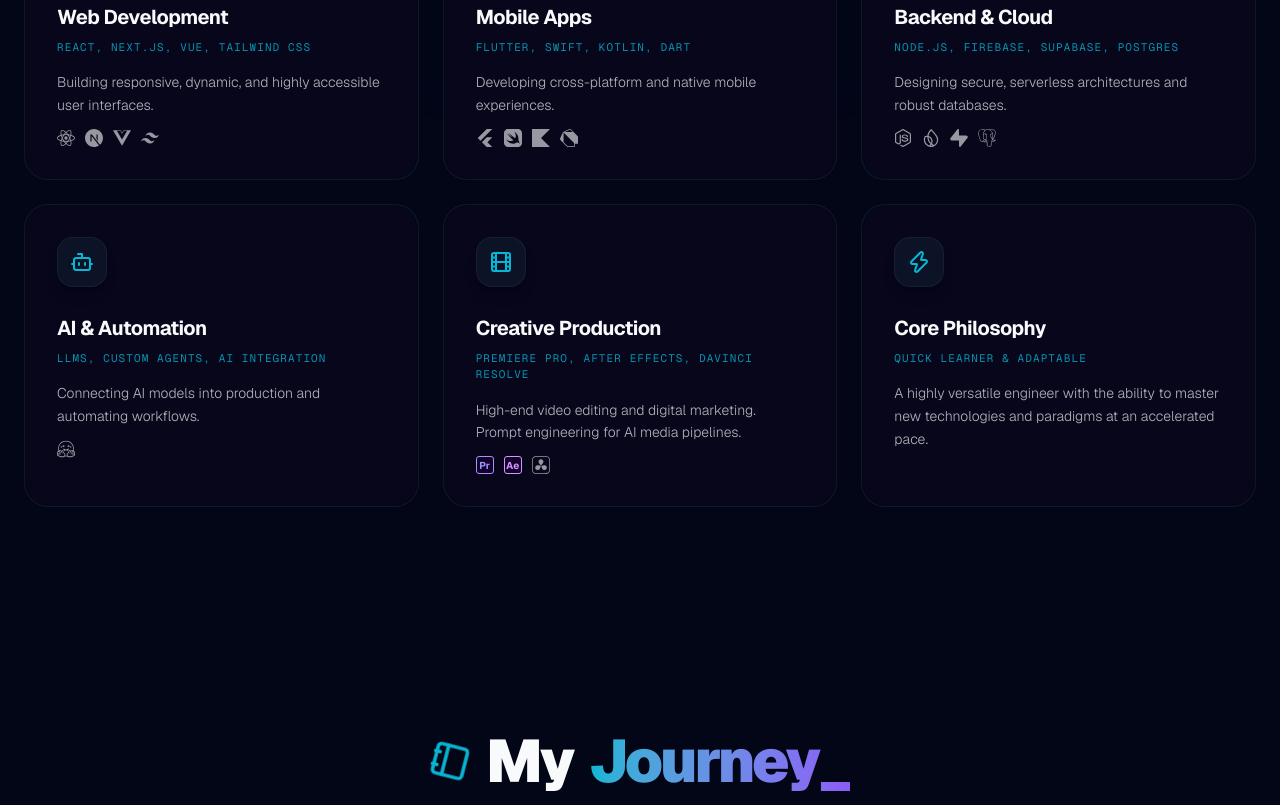
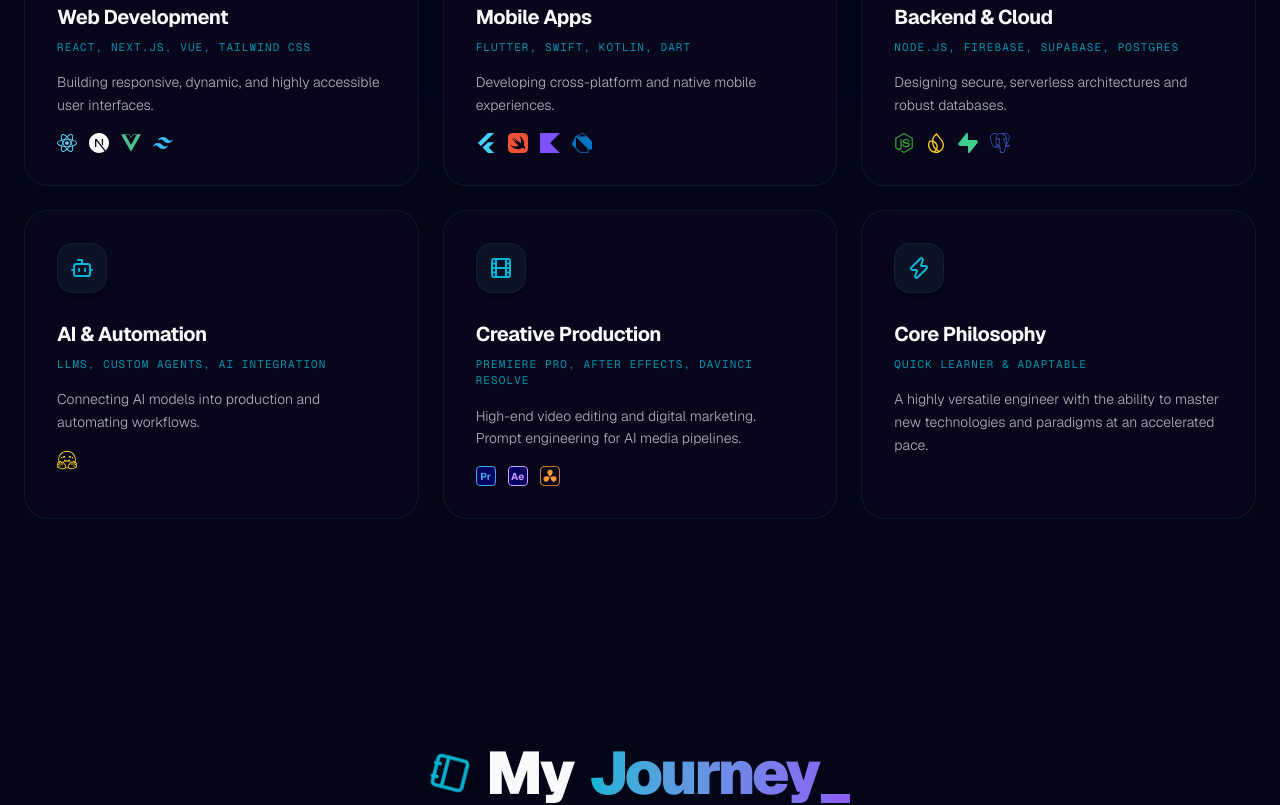
Before and after one commit to mahbubshihab/Portfolio, a Next.js app: page /about in a window 1280 px wide. Shown: the part 1220-2025 px from the top of the page. Built offline with nearby package versions, Linux system fonts and the light colour scheme.

Commit message:
Style about page tech brand icons with their authentic original colors and hover scaling animations

```diff
--- a/src/features/about/About.tsx
+++ b/src/features/about/About.tsx
@@ -7,13 +7,13 @@ import { Code2, Smartphone, Database, Bot, Film, Zap, Terminal, Sparkles, Folder
 import { SiDavinciresolve, SiReact, SiNextdotjs, SiVuedotjs, SiTailwindcss, SiFlutter, SiSwift, SiKotlin, SiDart, SiNodedotjs, SiFirebase, SiSupabase, SiPostgresql, SiHuggingface } from "react-icons/si";
 
 const PremiereIcon = () => (
-  <div className="w-[18px] h-[18px] rounded-[3px] bg-[#14002a] border border-[#9999FF] flex items-center justify-center text-[10px] font-bold text-[#9999FF] select-none" title="Premiere Pro">
+  <div className="w-[20px] h-[20px] rounded-[4px] bg-[#00005c] border border-[#3fa9f5] flex items-center justify-center text-[10px] font-bold text-[#3fa9f5] select-none hover:scale-125 transition-transform duration-300 cursor-pointer" title="Premiere Pro">
     Pr
   </div>
 );
 
 const AfterEffectsIcon = () => (
-  <div className="w-[18px] h-[18px] rounded-[3px] bg-[#14002a] border border-[#D199FF] flex items-center justify-center text-[10px] font-bold text-[#D199FF] select-none" title="After Effects">
+  <div className="w-[20px] h-[20px] rounded-[4px] bg-[#00005c] border border-[#d199ff] flex items-center justify-center text-[10px] font-bold text-[#d199ff] select-none hover:scale-125 transition-transform duration-300 cursor-pointer" title="After Effects">
     Ae
   </div>
 );
@@ -26,11 +26,11 @@ const SKILLS = [
     description: "Building responsive, dynamic, and highly accessible user interfaces.",
     borderColor: "from-cyan-500/30 to-blue-500/10",
     extraIcons: (
-      <div className="flex gap-2.5 mt-3 text-foreground/60 items-center">
-        <SiReact size={18} className="hover:text-primary transition-colors cursor-pointer" title="React.js" />
-        <SiNextdotjs size={18} className="hover:text-primary transition-colors cursor-pointer" title="Next.js" />
-        <SiVuedotjs size={18} className="hover:text-primary transition-colors cursor-pointer" title="Vue.js" />
-        <SiTailwindcss size={18} className="hover:text-primary transition-colors cursor-pointer" title="Tailwind CSS" />
+      <div className="flex gap-3 mt-4 items-center">
+        <SiReact size={20} color="#61DAFB" className="hover:scale-125 transition-transform duration-300 cursor-pointer" title="React.js" />
+        <SiNextdotjs size={20} color="#ffffff" className="hover:scale-125 transition-transform duration-300 cursor-pointer" title="Next.js" />
+        <SiVuedotjs size={20} color="#4FC08D" className="hover:scale-125 transition-transform duration-300 cursor-pointer" title="Vue.js" />
+        <SiTailwindcss size={20} color="#38BDF8" className="hover:scale-125 transition-transform duration-300 cursor-pointer" title="Tailwind CSS" />
       </div>
     )
   },
@@ -41,11 +41,11 @@ const SKILLS = [
     description: "Developing cross-platform and native mobile experiences.",
     borderColor: "from-purple-500/30 to-pink-500/10",
     extraIcons: (
-      <div className="flex gap-2.5 mt-3 text-foreground/60 items-center">
-        <SiFlutter size={18} className="hover:text-primary transition-colors cursor-pointer" title="Flutter" />
-        <SiSwift size={18} className="hover:text-primary transition-colors cursor-pointer" title="Swift" />
-        <SiKotlin size={18} className="hover:text-primary transition-colors cursor-pointer" title="Kotlin" />
-        <SiDart size={18} className="hover:text-primary transition-colors cursor-pointer" title="Dart" />
+      <div className="flex gap-3 mt-4 items-center">
+        <SiFlutter size={20} color="#45D1FD" className="hover:scale-125 transition-transform duration-300 cursor-pointer" title="Flutter" />
+        <SiSwift size={20} color="#F05138" className="hover:scale-125 transition-transform duration-300 cursor-pointer" title="Swift" />
+        <SiKotlin size={20} color="#7F52FF" className="hover:scale-125 transition-transform duration-300 cursor-pointer" title="Kotlin" />
+        <SiDart size={20} color="#0175C2" className="hover:scale-125 transition-transform duration-300 cursor-pointer" title="Dart" />
       </div>
     )
   },
@@ -56,11 +56,11 @@ const SKILLS = [
     description: "Designing secure, serverless architectures and robust databases.",
     borderColor: "from-blue-500/30 to-indigo-500/10",
     extraIcons: (
-      <div className="flex gap-2.5 mt-3 text-foreground/60 items-center">
-        <SiNodedotjs size={18} className="hover:text-primary transition-colors cursor-pointer" title="Node.js" />
-        <SiFirebase size={18} className="hover:text-primary transition-colors cursor-pointer" title="Firebase" />
-        <SiSupabase size={18} className="hover:text-primary transition-colors cursor-pointer" title="Supabase" />
-        <SiPostgresql size={18} className="hover:text-primary transition-colors cursor-pointer" title="PostgreSQL" />
+      <div className="flex gap-3 mt-4 items-center">
+        <SiNodedotjs size={20} color="#339933" className="hover:scale-125 transition-transform duration-300 cursor-pointer" title="Node.js" />
+        <SiFirebase size={20} color="#FFCA28" className="hover:scale-125 transition-transform duration-300 cursor-pointer" title="Firebase" />
+        <SiSupabase size={20} color="#3ECF8E" className="hover:scale-125 transition-transform duration-300 cursor-pointer" title="Supabase" />
+        <SiPostgresql size={20} color="#4169E1" className="hover:scale-125 transition-transform duration-300 cursor-pointer" title="PostgreSQL" />
       </div>
     )
   },
@@ -71,8 +71,8 @@ const SKILLS = [
     description: "Connecting AI models into production and automating workflows.",
     borderColor: "from-pink-500/30 to-violet-500/10",
     extraIcons: (
-      <div className="flex gap-2.5 mt-3 text-foreground/60 items-center">
-        <SiHuggingface size={18} className="hover:text-primary transition-colors cursor-pointer" title="Hugging Face" />
+      <div className="flex gap-3 mt-4 items-center">
+        <SiHuggingface size={20} color="#FFD21E" className="hover:scale-125 transition-transform duration-300 cursor-pointer" title="Hugging Face" />
       </div>
     )
   },
@@ -83,10 +83,10 @@ const SKILLS = [
     description: "High-end video editing and digital marketing. Prompt engineering for AI media pipelines.",
     borderColor: "from-orange-500/30 to-red-500/10",
     extraIcons: (
-      <div className="flex gap-2.5 mt-3 text-foreground/60 items-center">
+      <div className="flex gap-3 mt-4 items-center">
         <PremiereIcon />
         <AfterEffectsIcon />
-        <SiDavinciresolve size={18} className="hover:text-[#FF9933] transition-colors cursor-pointer" title="DaVinci Resolve" />
+        <SiDavinciresolve size={20} color="#FF9933" className="hover:scale-125 transition-transform duration-300 cursor-pointer" title="DaVinci Resolve" />
       </div>
     )
   },
```
